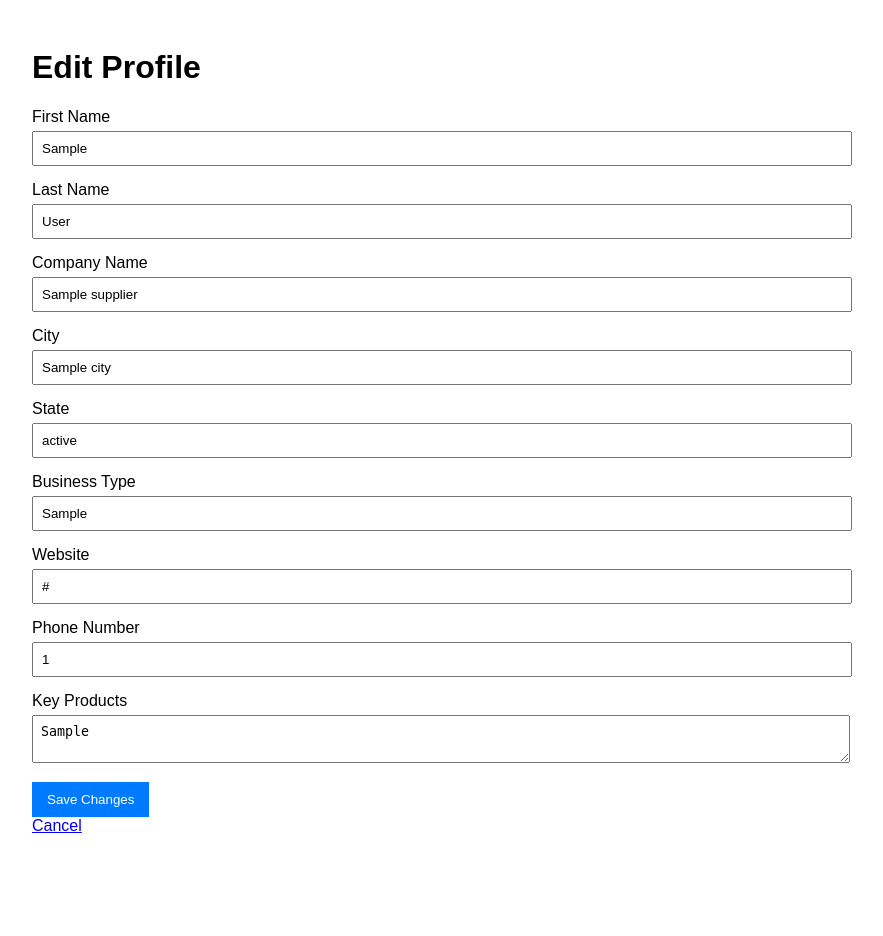
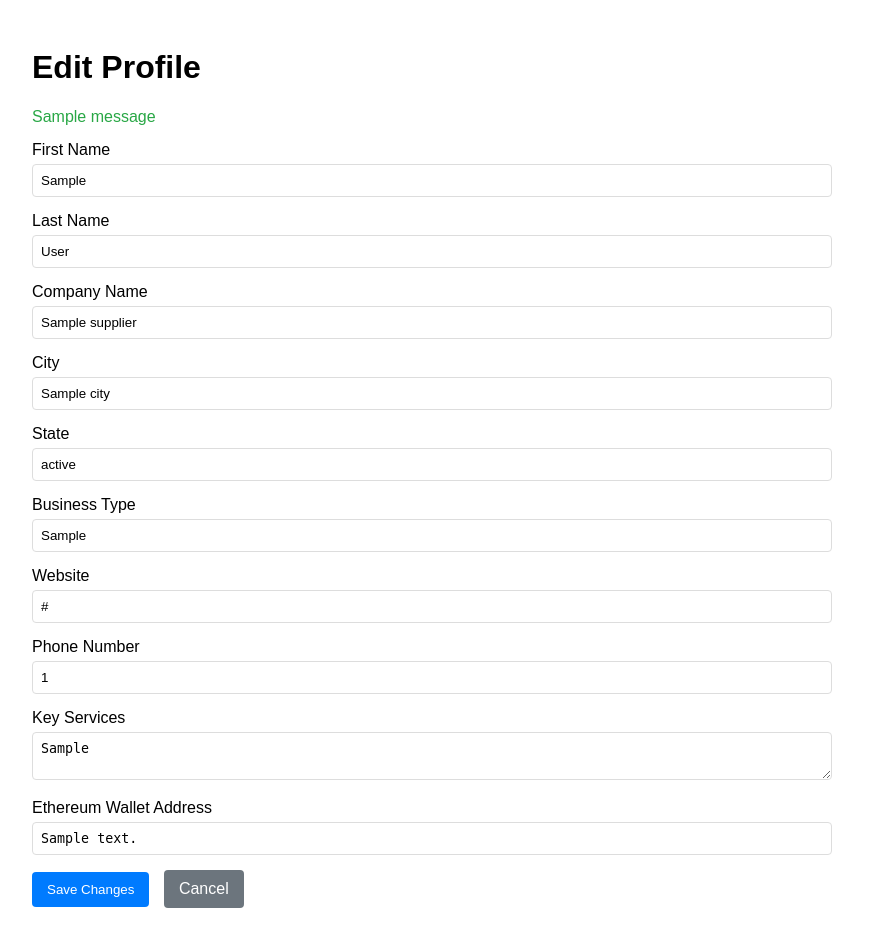
Before and after one commit to goresakshi2005/Supplychain, a Django app: template supplier/templates/supplier/edit_profile.html in a window 1280 px wide. Shown: the whole page, without its empty margins (208-1091 px from the left). Before the commit the page ends 833 px from the top, so only its background shows below. Run offline with Django 3.2, Linux system fonts and the light colour scheme; the template is opened without the code that fills it: most values are stand-ins (such as "Sample title", 1, 10 or a date in 2020); one stand-in notice (Sample message) is shown.

Commit message:
added walet address in profile

```diff
--- a/supplier/forms.py
+++ b/supplier/forms.py
@@ -18,7 +18,6 @@ class SupplierRegistrationForm(UserCreationForm):
                                    label="Ethereum Wallet Address (0x...)")
 
     class Meta:
-        model = User
         fields = ('username', 'email', 'password1', 'password2',
                   'first_name', 'last_name', 'company_name', 'city',
                   'state', 'business_type', 'website', 'phone_number',
--- a/supplier/templates/supplier/edit_profile.html
+++ b/supplier/templates/supplier/edit_profile.html
@@ -3,58 +3,186 @@
   <head>
     <title>Edit Profile</title>
     <style>
-        body { font-family: Arial; padding: 20px; }
-        .container { max-width: 800px; margin: 0 auto; }
-        .form-group { margin-bottom: 15px; }
-        label { display: block; margin-bottom: 5px; }
-        input, textarea, select { width: 100%; padding: 8px; }
-        button { padding: 10px 15px; background: #007bff; color: white; border: none; }
+      body {
+        font-family: Arial;
+        padding: 20px;
+      }
+      .container {
+        max-width: 800px;
+        margin: 0 auto;
+      }
+      .form-group {
+        margin-bottom: 15px;
+      }
+      label {
+        display: block;
+        margin-bottom: 5px;
+      }
+      input,
+      textarea,
+      select {
+        width: 100%;
+        padding: 8px;
+        box-sizing: border-box;
+        border: 1px solid #ddd;
+        border-radius: 4px;
+      }
+      button {
+        padding: 10px 15px;
+        background: #007bff;
+        color: white;
+        border: none;
+        border-radius: 4px;
+        cursor: pointer;
+        margin-right: 10px;
+      }
+      a.cancel-btn {
+        padding: 10px 15px;
+        background: #6c757d;
+        color: white;
+        text-decoration: none;
+        border-radius: 4px;
+        display: inline-block;
+      }
+      .wallet-field {
+        font-family: monospace;
+      }
+      .error-message {
+        color: #dc3545;
+        font-size: 0.9em;
+        margin-top: 5px;
+      }
     </style>
   </head>
   <body>
     <div class="container">
       <h1>Edit Profile</h1>
+
+      {% if messages %} {% for message in messages %}
+      <div
+        style="color: {% if message.tags == 'error' %}#dc3545{% else %}#28a745{% endif %}; margin-bottom: 15px;"
+      >
+        {{ message }}
+      </div>
+      {% endfor %} {% endif %}
+
       <form method="post">
         {% csrf_token %}
+
         <div class="form-group">
-                <label>First Name</label>
-                <input type="text" name="first_name" value="{{ supplier.first_name }}">
+          <label for="first_name">First Name</label>
+          <input
+            type="text"
+            id="first_name"
+            name="first_name"
+            value="{{ supplier.first_name }}"
+            required
+          />
         </div>
+
         <div class="form-group">
-                <label>Last Name</label>
-                <input type="text" name="last_name" value="{{ supplier.last_name }}">
+          <label for="last_name">Last Name</label>
+          <input
+            type="text"
+            id="last_name"
+            name="last_name"
+            value="{{ supplier.last_name }}"
+            required
+          />
         </div>
+
         <div class="form-group">
-                <label>Company Name</label>
-                <input type="text" name="company_name" value="{{ supplier.company_name }}">
+          <label for="company_name">Company Name</label>
+          <input
+            type="text"
+            id="company_name"
+            name="company_name"
+            value="{{ supplier.company_name }}"
+            required
+          />
         </div>
+
         <div class="form-group">
-                <label>City</label>
-                <input type="text" name="city" value="{{ supplier.city }}">
+          <label for="city">City</label>
+          <input
+            type="text"
+            id="city"
+            name="city"
+            value="{{ supplier.city }}"
+            required
+          />
         </div>
+
         <div class="form-group">
-                <label>State</label>
-                <input type="text" name="state" value="{{ supplier.state }}">
+          <label for="state">State</label>
+          <input
+            type="text"
+            id="state"
+            name="state"
+            value="{{ supplier.state }}"
+            required
+          />
         </div>
+
         <div class="form-group">
-                <label>Business Type</label>
-                <input type="text" name="business_type" value="{{ supplier.business_type }}">
+          <label for="business_type">Business Type</label>
+          <input
+            type="text"
+            id="business_type"
+            name="business_type"
+            value="{{ supplier.business_type }}"
+            required
+          />
         </div>
+
         <div class="form-group">
-                <label>Website</label>
-                <input type="url" name="website" value="{{ supplier.website }}">
+          <label for="website">Website</label>
+          <input
+            type="url"
+            id="website"
+            name="website"
+            value="{{ supplier.website }}"
+          />
         </div>
+
         <div class="form-group">
-                <label>Phone Number</label>
-                <input type="text" name="phone_number" value="{{ supplier.phone_number }}">
+          <label for="phone_number">Phone Number</label>
+          <input
+            type="tel"
+            id="phone_number"
+            name="phone_number"
+            value="{{ supplier.phone_number }}"
+            required
+          />
         </div>
+
         <div class="form-group">
-                <label>Key Products</label>
-                <textarea name="key_products">{{ supplier.key_services }}</textarea>
+          <label for="key_services">Key Services</label>
+          <textarea id="key_services" name="key_services" required>
+{{ supplier.key_services }}</textarea
+          >
         </div>
+
+        <div class="form-group">
+          <label for="wallet_address">Ethereum Wallet Address</label>
+          <input
+            type="text"
+            id="wallet_address"
+            name="wallet_address"
+            value="{{ supplier.wallet_address }}"
+            class="wallet-field"
+            required
+            pattern="^0x[a-fA-F0-9]{40}$"
+            title="Please enter a valid Ethereum wallet address starting with 0x"
+          />
+          {% if form.errors.wallet_address %}
+          <div class="error-message">{{ form.errors.wallet_address }}</div>
+          {% endif %}
+        </div>
+
         <button type="submit">Save Changes</button>
+        <a href="{% url 'supplier_profile' %}" class="cancel-btn">Cancel</a>
       </form>
-        <a href="{% url 'supplier_profile' %}">Cancel</a>
     </div>
   </body>
 </html>
```
Also changed, not shown: supplier/templates/supplier/profile.html (+76 -59 lines), supplier/views.py (+56 -30 lines), db.sqlite3, 2 other files. Lines whose indentation alone changed are shown as unchanged.
